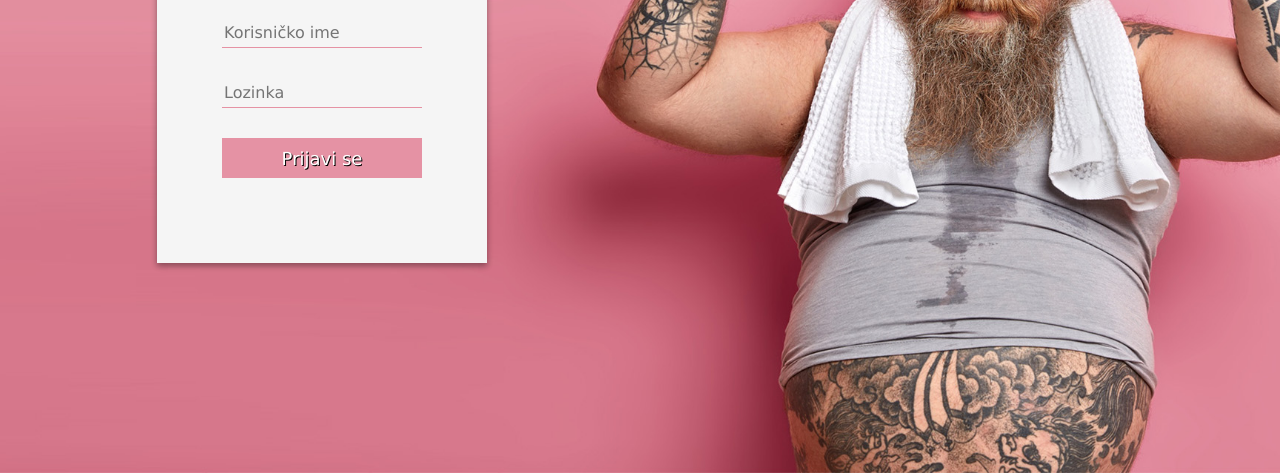
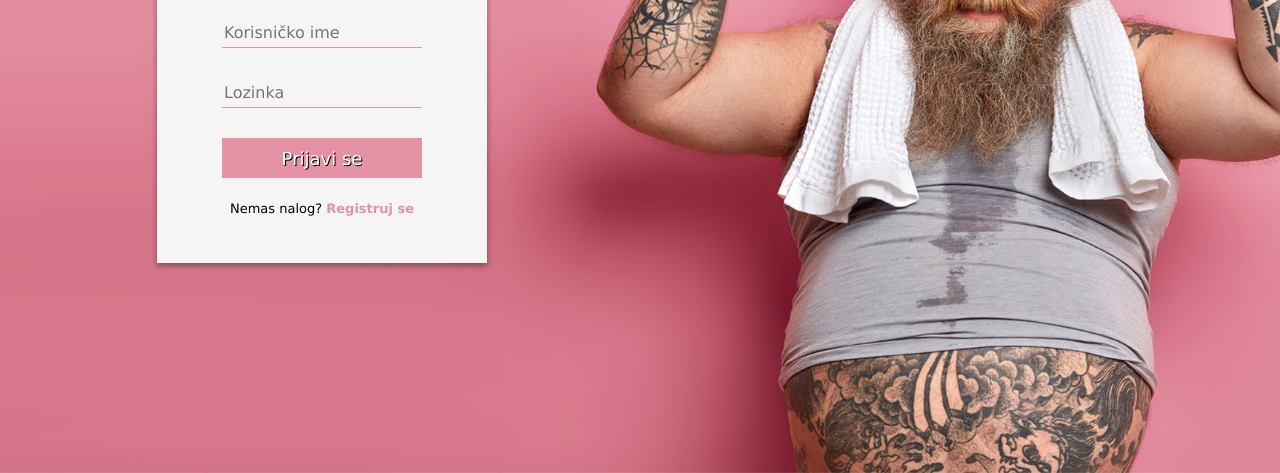
Before and after one commit to andricnemanja/Web-Programiranje-Projekat, a plain HTML site: page WebContent/login.html in a window 1280 px wide. Shown: the part 327-800 px from the top of the page. Drawn offline with Linux system fonts and the light colour scheme.

Commit message:
Add registration link to login page

```diff
--- a/WebContent/login.css
+++ b/WebContent/login.css
@@ -55,3 +55,20 @@ body{
     margin-bottom: 10px;
     margin-top: 20px;
 }
+
+p{
+    font-family: Verdana, Geneva, Tahoma, sans-serif;
+    font-size: 13px;
+
+}
+
+a{
+    font-family: Verdana, Geneva, Tahoma, sans-serif;
+    color: #E592A4;
+    font-size: 13px;
+    font-weight: 600;
+    text-decoration: none;
+}
+a:visited{
+    color: #E592A4;
+}
--- a/WebContent/login.html
+++ b/WebContent/login.html
@@ -13,6 +13,8 @@
 				<input type="text" name="username" placeholder="Korisničko ime">
 				<input type="password" name="password" placeholder="Lozinka">
 				<input type="submit" value="Prijavi se">
+				<p>Nemas nalog? <a href="registration.html">Registruj se</a></p>
+
 
 			<p id="error" hidden="true"></p>
 			<p id="success" hidden="true"></p>
```
